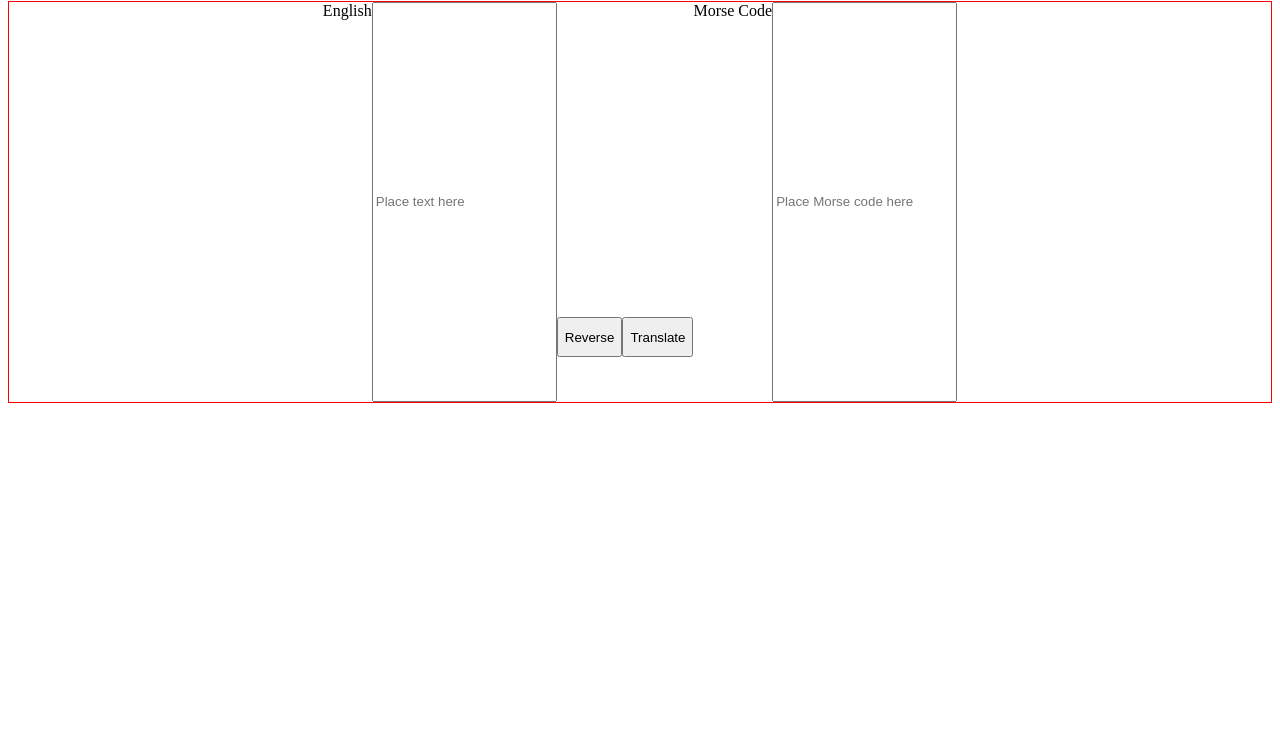
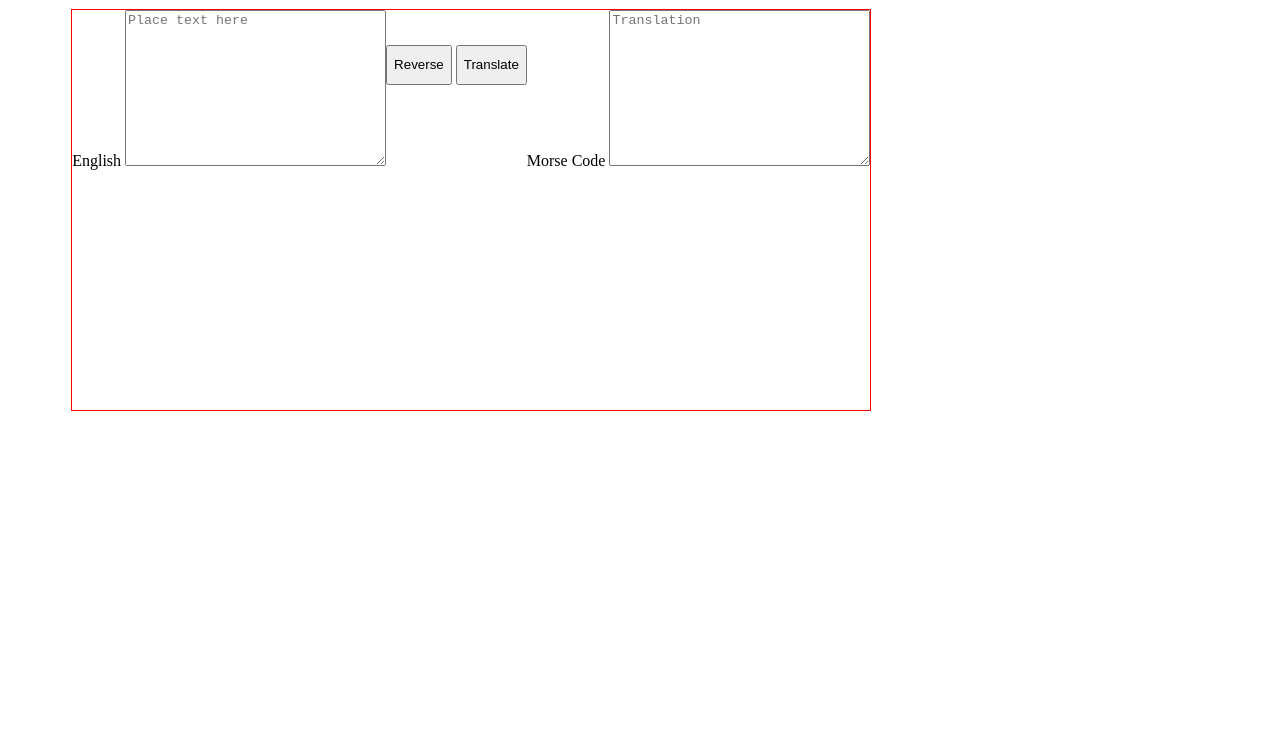
Before and after one commit to maksimumeffort/morse-translate, a website with bundled scripts: page index.html in a window 1280 px wide. Shown: the part 66-800 px from the top of the page. Built offline with nearby package versions, Linux system fonts and the light colour scheme.

Commit message:
all tranlation and reverse functionality working

```diff
--- a/css/styles.scss
+++ b/css/styles.scss
@@ -2,23 +2,23 @@ header {
   width: 100%;
   text-align: center;
 }
+body {
+  display: flex;
+  flex-direction: column;
+  align-items: center;
+}
 
-main {
-  //   text-align: center;
+form {
   display: flex;
   justify-content: center;
   height: 400px;
   border: 1px solid red;
 }
 
-.container {
+main {
   display: flex;
-  width: 80%;
+  width: 90%;
   align-items: center;
-}
-
-.engInputAndLabel {
-  border: 1px solid green;
 }
 
 .btn {
--- a/index.html
+++ b/index.html
@@ -13,28 +13,36 @@
       <h2 class="title">Morse Code Translator</h2>
     </header>
     <main>
-      <form method="POST"></form>
-
-          <label for="engInput">English</label>
-          <input
+      <form>
+        <FormField name="" class="form-field">
+          <label for="engInput" id="inputLabel">English</label>
+          <textarea
             id="engInput"
             class="input"
             type="text"
             placeholder="Place text here"
-          />
+            cols="30"
+            rows="10"
+          ></textarea>
+        </FormField>
 
+        <FormField name="" class="buttons-field">
           <button id="reverse" class="btn">Reverse</button>
           <button id="translate" type="submit" class="btn">Translate</button>
+        </FormField>
 
-          <label for="morseInput">Morse Code</label>
-          <input
+        <FormField class="form-field">
+          <label for="morseInput" id="outputLabel">Morse Code</label>
+          <textarea
             id="morseInput"
+            class="input"
             type="text"
-            class="input"
-            placeholder="Place Morse code here"
-          />
-
-      </section>
+            placeholder="Translation"
+            cols="30"
+            rows="10"
+          ></textarea>
+        </FormField>
+      </form>
     </main>
   </body>
 </html>
--- a/js/dom.js
+++ b/js/dom.js
@@ -1,14 +1,18 @@
-const morseInputField = document.querySelector("#morseInput");
+export const inputLabel = document.querySelector("#inputLabel");
 
-const engInputField = document.querySelector("#engIput");
+export const inputField = document.querySelector("#engInput");
 
-const reverseBtn = document.querySelector("#reverse");
+export const outputLabel = document.querySelector("#outputLabel");
 
-const translateBtn = document.querySelector("#translate");
+export const outputField = document.querySelector("#morseInput");
 
-module.exports = {
-  morseInputField,
-  engInputField,
-  reverseBtn,
-  translateBtn,
-};
+export const reverseBtn = document.querySelector("#reverse");
+
+export const translateBtn = document.querySelector("#translate");
+
+// module.exports = {
+//   morseInputField,
+//   engInputField,
+//   reverseBtn,
+//   translateBtn,
+// };
--- a/js/script.js
+++ b/js/script.js
@@ -1,4 +1,12 @@
 import { dict, special, nums, punct } from "./data.js";
+import {
+  inputLabel,
+  outputLabel,
+  inputField,
+  outputField,
+  reverseBtn,
+  translateBtn,
+} from "./dom.js";
 // const morseDict = require("./data");
 // const jsdom = require("./dom");
 // const { JSDOM } = jsdom;
@@ -60,35 +68,48 @@ export const translateToEng = (...str) => {
 };
 
 // translate button functionality
-let isMorse = true;
-export const clickTranslate = (string, isMorse) => {
-  return string;
-  // jsdom.engInputField.innerHTML = "howdy";
-  // console.log(jsdom);
-  // return jsdom.engInputField;
+let isEng = true;
+export const clickTranslate = (string, isEng) => {
+  return isEng === true ? translateToMorse(string) : translateToEng(string);
 };
 
-// jsdom.translateBtn.addEventListener("click", (event) => {
-//   event.preventDefault();
-//   const inputValue =
-//     isMorse === true ? jsdom.engInputField.value : jsdom.morseInputField.value;
-//   console.log("translated");
-//   clickTranslate(inputValue, isMorse);
-// });
+translateBtn.addEventListener("click", (event) => {
+  event.preventDefault();
+  // console.log(inputField.value);
+  const inputFieldValue = inputField.value;
+  const output = clickTranslate(inputFieldValue, isEng);
+
+  outputField.innerHTML = output;
+
+  // const inputValue =
+  //   isMorse === true ? jsdom.engInputField.value : jsdom.morseInputField.value;
+  // console.log("translated");
+  // clickTranslate(inputValue, isMorse);
+  // console.log(inputField);
+});
 
 // reverse button functionality
 export const clickReverse = () => {
-  if (isMorse === true) {
-    return (isMorse = false);
+  console.log("reversed");
+  if (isEng === true) {
+    return (isEng = false);
   } else {
-    isMorse = true;
+    isEng = true;
   }
 };
 
-// jsdom.reverseBtn.addEventListener("click", () => {
-//   clickReverse();
-//   console.log(`morse is ${isMorse}`);
-// });
+reverseBtn.addEventListener("click", (event) => {
+  event.preventDefault();
+  clickReverse();
+  console.log(`English is ${isEng}`);
+  if (isEng === true) {
+    inputLabel.innerHTML = "English";
+    outputLabel.innerHTML = "Morse Code";
+  } else {
+    inputLabel.innerHTML = "Morse Code";
+    outputLabel.innerHTML = "English";
+  }
+});
 
 // Bonus:
 // - handle special characters
```
Also changed, not shown: js/script.test.js (+6 -6 lines), css/styles.css.
